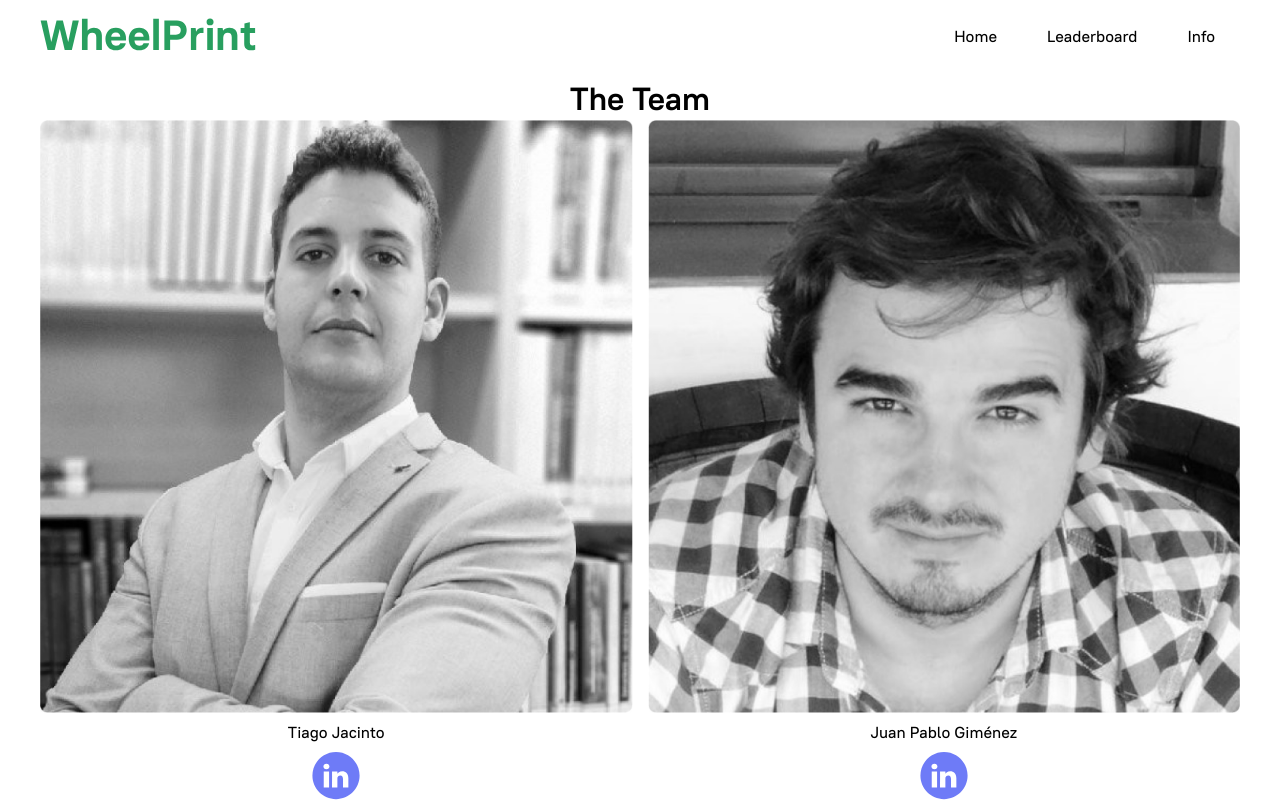
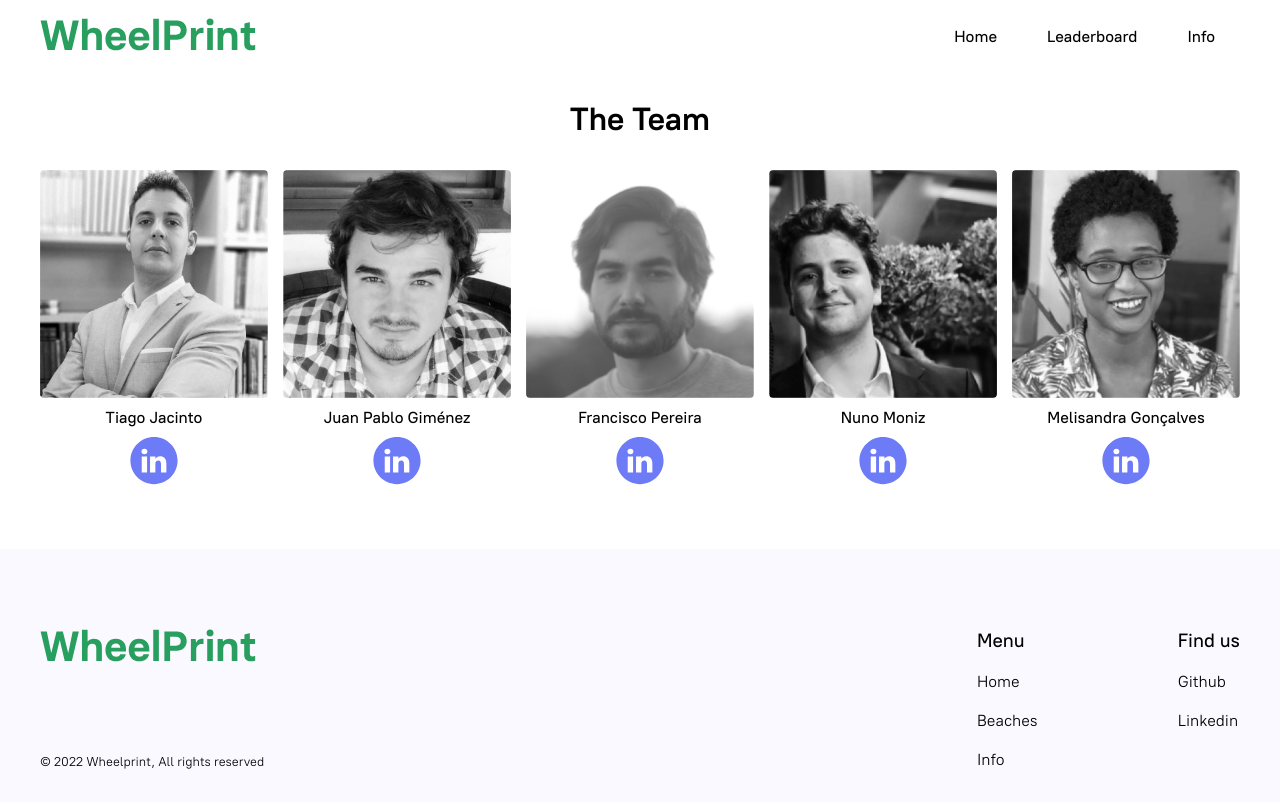
Before and after one commit to WildCodeSchool/2022-03-JS-Lisbon-hackathon-1-Green-House, a React (Create React App) app in the folder green-house/frontend/: page /info in a window 1280 px wide. Shown: the top 802 px of the page. Built offline with nearby package versions, Linux system fonts and the light colour scheme; a web font is replaced by a local one.

Commit message:
Changed css of info mobile and desktop

```diff
--- a/green-house/frontend/src/Components/Info/info.css
+++ b/green-house/frontend/src/Components/Info/info.css
@@ -1,6 +1,8 @@
 .info-container{
     display: grid;
-
+    gap: 30px;
+    padding-top: 20px;
+    padding-bottom: 60px;
 }
 
 .info-team-container {
@@ -29,7 +31,7 @@
 @media only screen and (min-width: 1024px) {
     .info-team-container {
         display: grid;
-        grid-template-columns: 1fr 1fr;
+        grid-template-columns: repeat(5, 1fr);
         margin: 0 auto;
         gap: 15px;
     }
```
